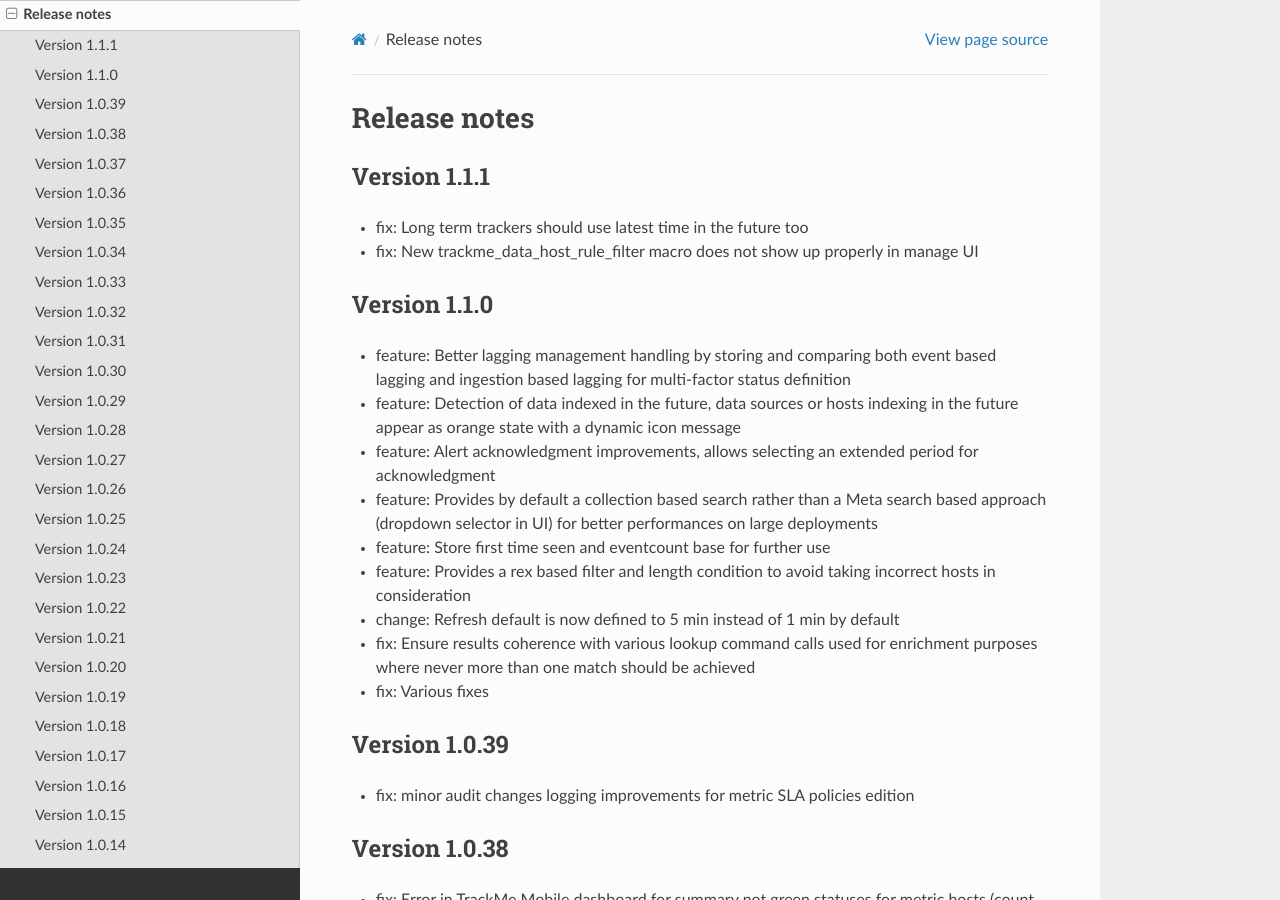
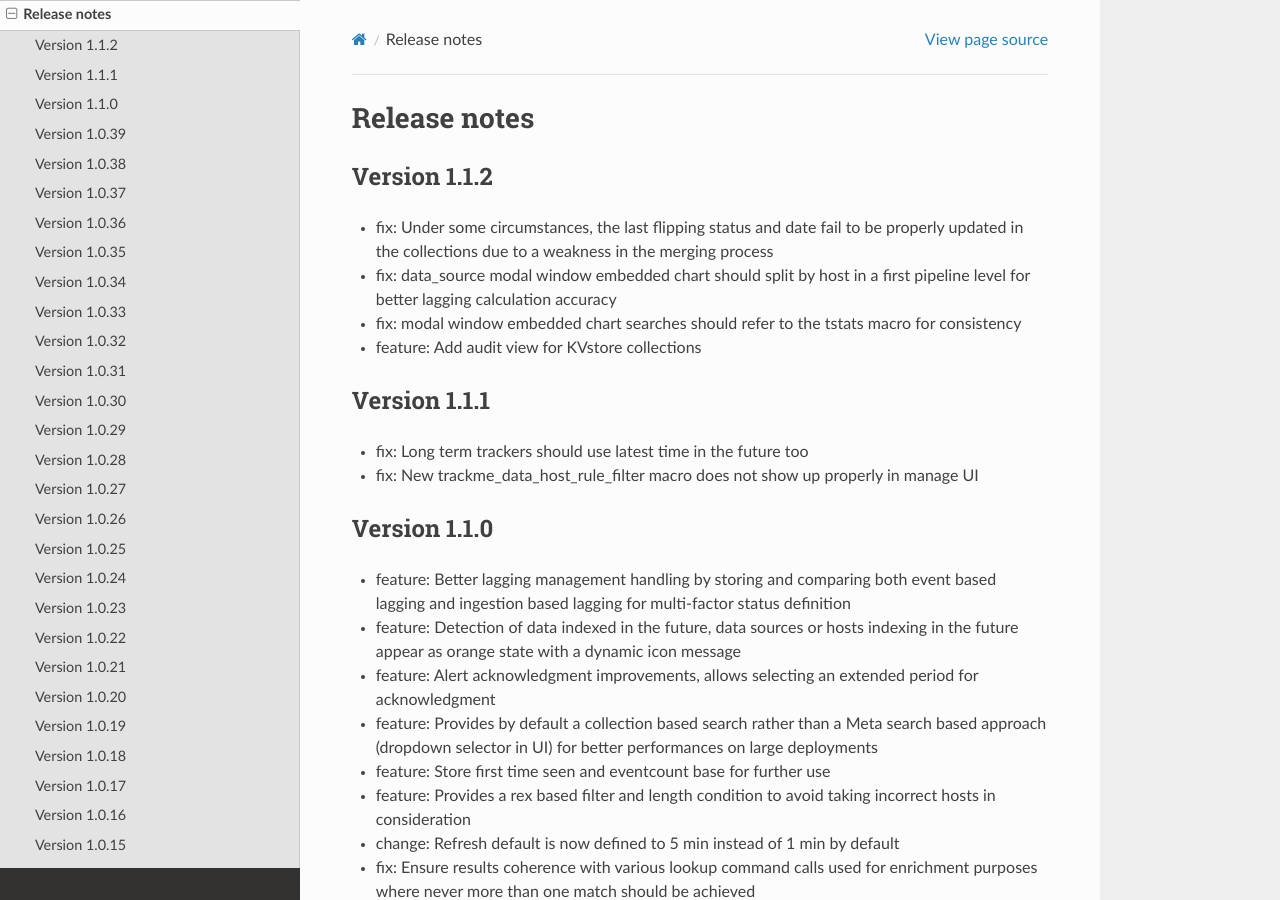
Before and after one commit to guilhemmarchand/trackme, a Sphinx documentation site: the page built from docs/releasenotes.rst, in a window 1280 px wide and 900 px high. Built offline with Sphinx 7.4.7 and the Read the Docs theme 2.0.0, drawn with Linux system fonts in a browser that asks for light colours.

Commit message:
Version 1.1.2
- fix: Under some circumstances, the last flipping status and date fail to be properly updated in the collections due to a weakness in the merging process
- fix: data_source modal window embedded chart should split by host in a first pipeline level for better lagging calculation accuracy
- fix: modal window embedded chart searches should refer to the tstats macro for consistency
- feature: Add audit view for KVstore collections

```diff
--- a/docs/releasenotes.rst
+++ b/docs/releasenotes.rst
@@ -1,5 +1,13 @@
 Release notes
 #############
+
+Version 1.1.2
+=============
+
+- fix: Under some circumstances, the last flipping status and date fail to be properly updated in the collections due to a weakness in the merging process
+- fix: data_source modal window embedded chart should split by host in a first pipeline level for better lagging calculation accuracy
+- fix: modal window embedded chart searches should refer to the tstats macro for consistency
+- feature: Add audit view for KVstore collections
 
 Version 1.1.1
 =============
```
Also changed, not shown: 7 other files.
